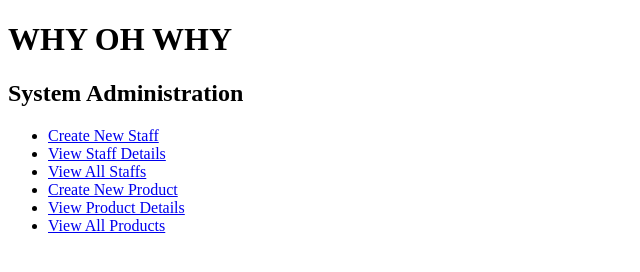
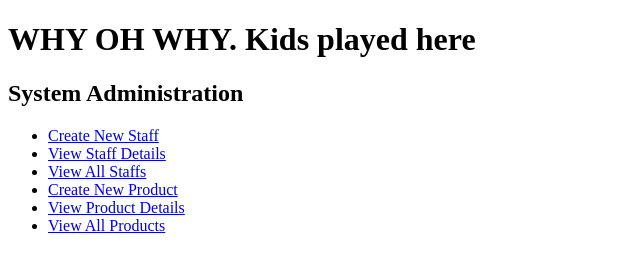
Before and after one commit to Edwin5307/PointOfSaleSystemWeb, a plain HTML site: page index.html in a window 1280 px wide. Shown: the whole page, without its empty margins (0-640 px from the left). Drawn offline with Linux system fonts and the light colour scheme.

Commit message:
Kids playing

```diff
--- a/index.html
+++ b/index.html
@@ -6,7 +6,7 @@
     <title>Document</title>
 </head>
 <body>
-    <h1>WHY OH WHY</h1>
+    <h1>WHY OH WHY. Kids played here</h1>
     <h2>System Administration</h2>
     <ul>
         <li><a href="./systemAdministration/createNewStaff.html">Create New Staff</a></li>
```
Also changed, not shown: 1 other file.
